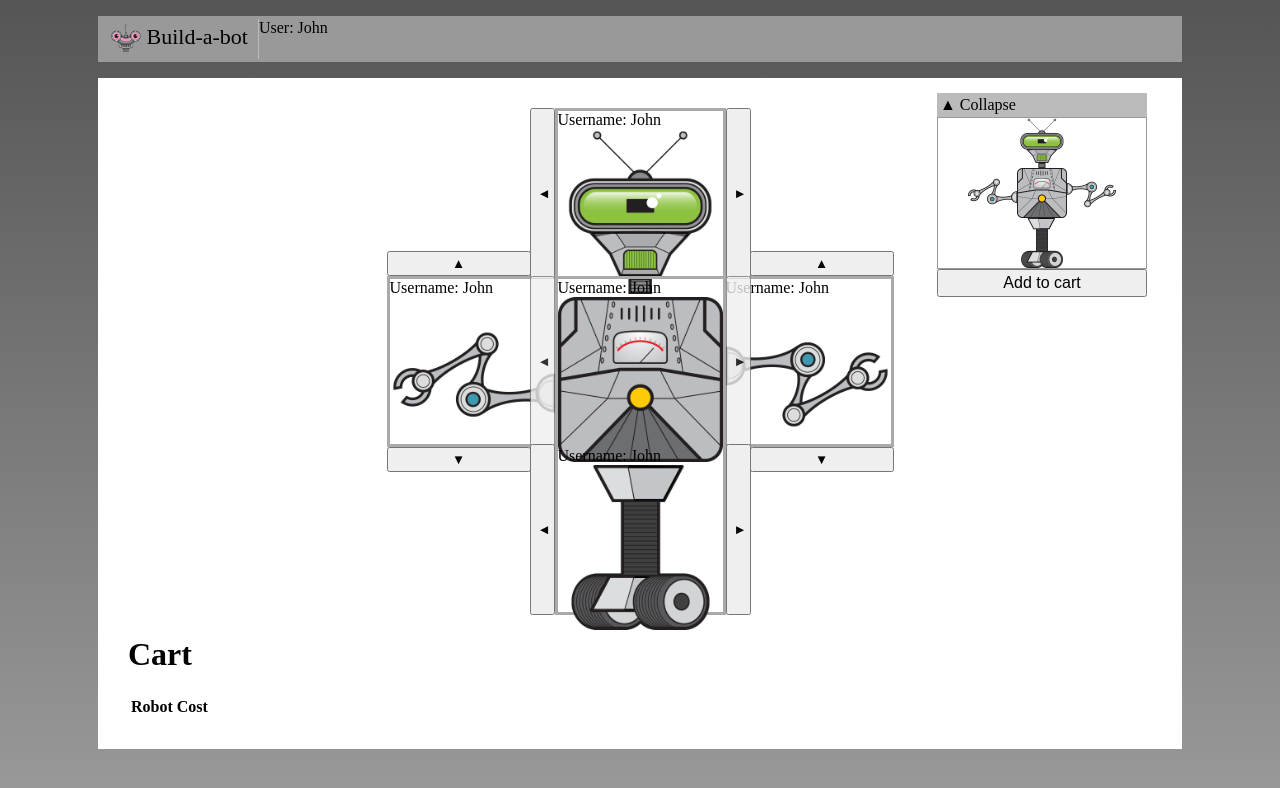
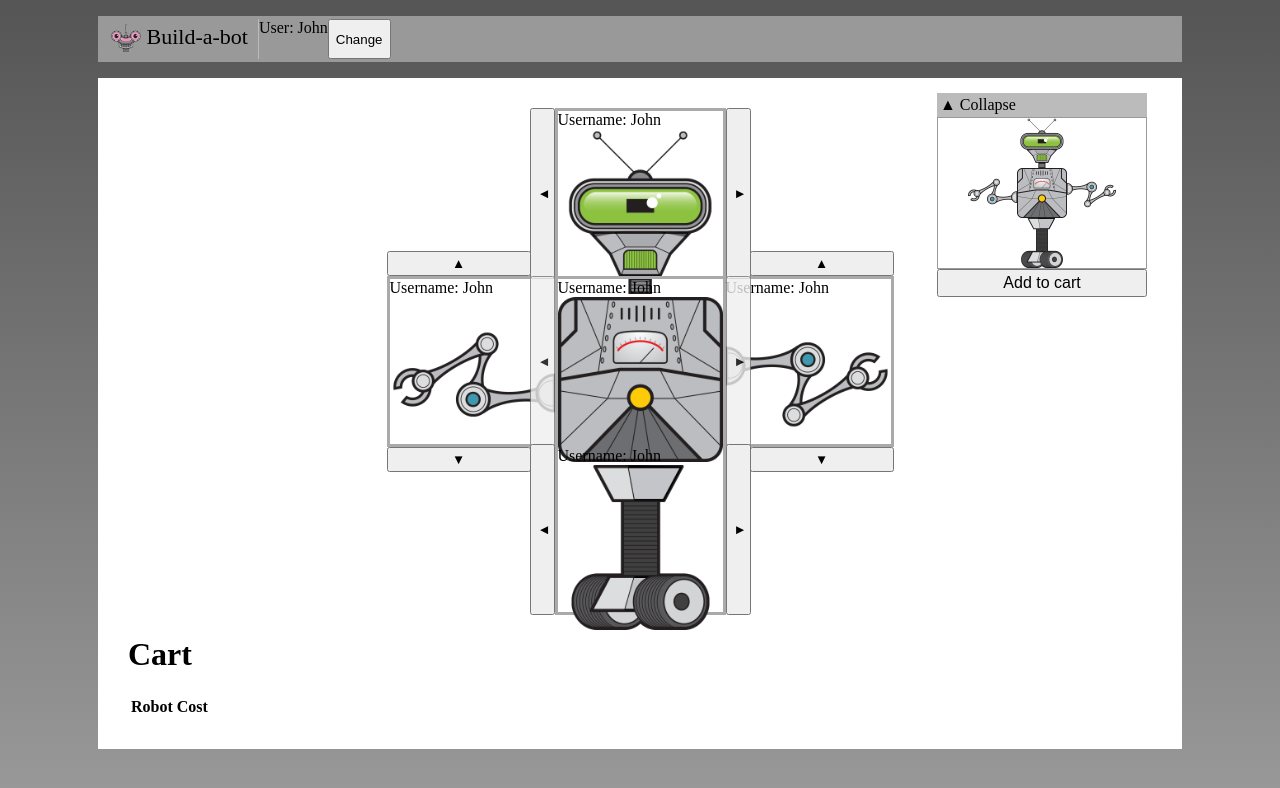
Before and after one commit to mehmetka/vuejs-examples, a Vue app in the folder build-a-bot/: page / in a window 1280 px wide. Shown: the top 788 px of the page. Built offline with nearby package versions, Linux system fonts and the light colour scheme.

Commit message:
Using Provide/Inject to Supply Data to Deeply Nested Components vol.3

```diff
--- a/build-a-bot/src/App.vue
+++ b/build-a-bot/src/App.vue
@@ -6,6 +6,7 @@
           <img class="logo" src="./assets/build-a-bot-logo.png" alt=""/> Build-a-bot
         </li>
         User: {{userName}}
+        <button @click="changeUsername()">Change</button>
       </ul>
     </nav>
   </header>
@@ -31,6 +32,12 @@ export default {
   provide() {
     return { userName: this.userName };
   },
+  methods: {
+    changeUserName() {
+      this.userName = 'Fred'; // Won't affect all of the userName.
+      // userName property is not reactive.
+    }
+  }
 };
 </script>
 
```
